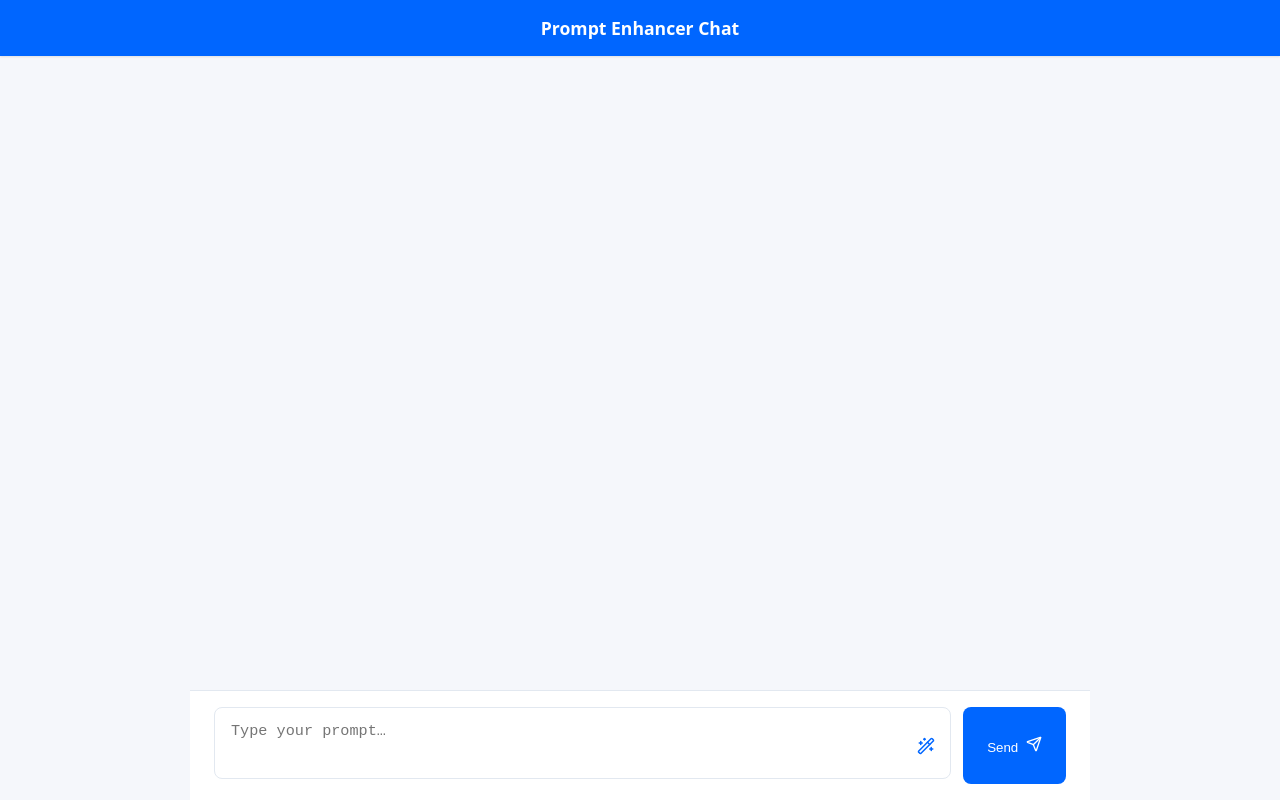
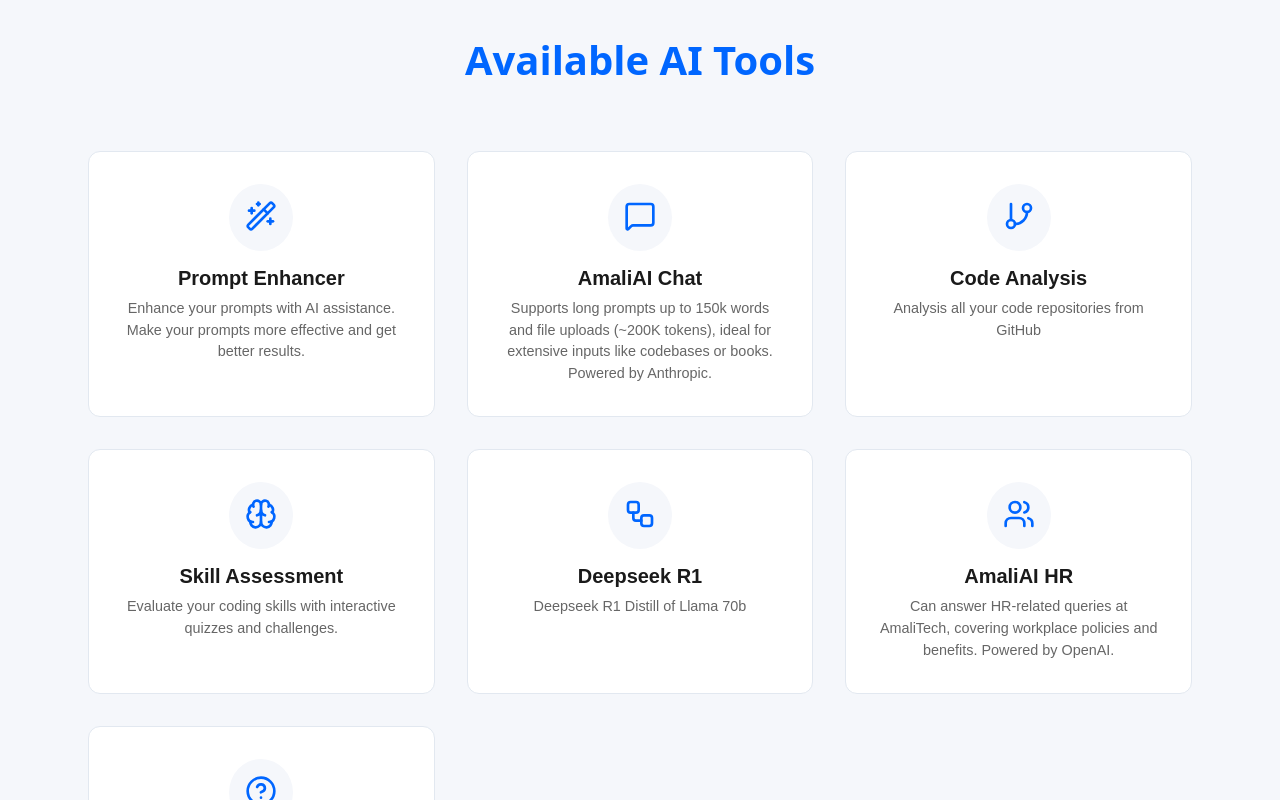
Before and after one commit to Amoako419/prompt_enhancer, a React (Vite) app in the folder frontend/: page / in a window 1280 px wide. Shown: the top 800 px of the page. Built offline with nearby package versions, Linux system fonts and the light colour scheme.

Commit message:
Add AITools component and integrate navigation in App component

```diff
--- a/frontend/src/App.css
+++ b/frontend/src/App.css
@@ -27,8 +27,29 @@
   color: #fff;
   font-weight: 600;
   font-size: 1.1rem;
-  text-align: center;
+  display: flex;
+  align-items: center;
+  justify-content: center;
   box-shadow: 0 1px 2px rgba(0, 0, 0, 0.1);
+  position: relative;
+}
+
+.back-btn {
+  position: absolute;
+  left: 16px;
+  background: transparent;
+  border: none;
+  color: #fff;
+  cursor: pointer;
+  padding: 8px;
+  border-radius: 8px;
+  display: flex;
+  align-items: center;
+  transition: background-color 0.2s ease;
+}
+
+.back-btn:hover {
+  background: rgba(255, 255, 255, 0.1);
 }
 
 .chat-body {
--- a/frontend/src/App.jsx
+++ b/frontend/src/App.jsx
@@ -1,11 +1,18 @@
 import { useState, useRef, useEffect } from "react";
 import axios from "axios";
-import { Wand2, RotateCw, Check, X, Send } from "lucide-react";
+import { Wand2, RotateCw, Check, X, Send, ArrowLeft } from "lucide-react";
 import ReactMarkdown from 'react-markdown';
 import remarkGfm from 'remark-gfm';
+import AITools from './components/AITools';
 import "./App.css";
 
 export default function App() {
+  const [showTools, setShowTools] = useState(true);
+
+  if (showTools) {
+    return <AITools onNavigateToEnhancer={() => setShowTools(false)} />;
+  }
+
   /* ---------- chat state ---------- */
   const [messages, setMessages] = useState([]);
   const [input, setInput] = useState("");
@@ -76,7 +83,16 @@
 
   return (
     <div className="chat-wrapper">
-      <header className="chat-header">Prompt Enhancer Chat</header>
+      <header className="chat-header">
+        <button
+          className="back-btn"
+          onClick={() => setShowTools(true)}
+          title="Back to AI Tools"
+        >
+          <ArrowLeft size={20} />
+        </button>
+        <span>Prompt Enhancer Chat</span>
+      </header>
 
       <div className="chat-body">
         {messages.map((msg, i) => (
--- /dev/null
+++ b/frontend/src/components/AITools.jsx
@@ -0,0 +1,66 @@
+import { MessageSquare, GitBranch, Brain, HelpCircle, Users, Workflow, Wand2 } from 'lucide-react';
+import '../styles/AITools.css';
+
+export default function AITools({ onNavigateToEnhancer }) {
+  const tools = [
+    {
+      icon: <Wand2 className="tool-icon" />,
+      title: 'Prompt Enhancer',
+      description: 'Enhance your prompts with AI assistance. Make your prompts more effective and get better results.',
+      onClick: onNavigateToEnhancer
+    },
+    {
+      icon: <MessageSquare className="tool-icon" />,
+      title: 'AmaliAI Chat',
+      description: 'Supports long prompts up to 150k words and file uploads (~200K tokens), ideal for extensive inputs like codebases or books. Powered by Anthropic.'
+    },
+    {
+      icon: <GitBranch className="tool-icon" />,
+      title: 'Code Analysis',
+      description: 'Analysis all your code repositories from GitHub'
+    },
+    {
+      icon: <Brain className="tool-icon" />,
+      title: 'Skill Assessment',
+      description: 'Evaluate your coding skills with interactive quizzes and challenges.'
+    },
+    {
+      icon: <Workflow className="tool-icon" />,
+      title: 'Deepseek R1',
+      description: 'Deepseek R1 Distill of Llama 70b'
+    },
+    {
+      icon: <Users className="tool-icon" />,
+      title: 'AmaliAI HR',
+      description: 'Can answer HR-related queries at AmaliTech, covering workplace policies and benefits. Powered by OpenAI.'
+    },
+    {
+      icon: <HelpCircle className="tool-icon" />,
+      title: 'Evaluation Tool',
+      description: "An evaluation tool that is used to evaluate a model's performances. See how your model really performs."
+    }
+  ];
+
+  return (
+    <div className="tools-container">
+      <header className="tools-header">
+        <h1>Available AI Tools</h1>
+      </header>
+      <div className="tools-grid">
+        {tools.map((tool, index) => (
+          <button
+            key={index}
+            className="tool-card"
+            onClick={tool.onClick}
+          >
+            <div className="tool-icon-wrapper">
+              {tool.icon}
+            </div>
+            <h3 className="tool-title">{tool.title}</h3>
+            <p className="tool-description">{tool.description}</p>
+          </button>
+        ))}
+      </div>
+    </div>
+  );
+}
--- /dev/null
+++ b/frontend/src/styles/AITools.css
@@ -0,0 +1,81 @@
+.tools-container {
+  max-width: 1200px;
+  margin: 0 auto;
+  padding: 2rem;
+}
+
+.tools-header {
+  text-align: center;
+  margin-bottom: 3rem;
+}
+
+.tools-header h1 {
+  font-size: 2.5rem;
+  color: var(--primary-color);
+}
+
+.tools-grid {
+  display: grid;
+  grid-template-columns: repeat(auto-fit, minmax(300px, 1fr));
+  gap: 2rem;
+  padding: 1rem;
+}
+
+.tool-card {
+  display: flex;
+  flex-direction: column;
+  align-items: center;
+  padding: 2rem;
+  background: #fff;
+  border: 1px solid var(--border-color);
+  border-radius: 12px;
+  transition: all 0.3s ease;
+  cursor: pointer;
+  text-align: center;
+}
+
+.tool-card:hover {
+  transform: translateY(-5px);
+  box-shadow: 0 10px 20px rgba(0, 0, 0, 0.1);
+  border-color: var(--primary-color);
+}
+
+.tool-icon-wrapper {
+  background: var(--bg-color);
+  padding: 1rem;
+  border-radius: 50%;
+  margin-bottom: 1rem;
+}
+
+.tool-icon {
+  width: 2rem;
+  height: 2rem;
+  color: var(--primary-color);
+}
+
+.tool-title {
+  font-size: 1.25rem;
+  font-weight: 600;
+  margin-bottom: 0.5rem;
+  color: #1a1a1a;
+}
+
+.tool-description {
+  font-size: 0.9rem;
+  color: #666;
+  line-height: 1.5;
+}
+
+@media (max-width: 768px) {
+  .tools-container {
+    padding: 1rem;
+  }
+
+  .tools-grid {
+    grid-template-columns: 1fr;
+  }
+
+  .tools-header h1 {
+    font-size: 2rem;
+  }
+}
```
Also changed, not shown: frontend/src/components/AITools.new.jsx (added, +66 -0 lines).
